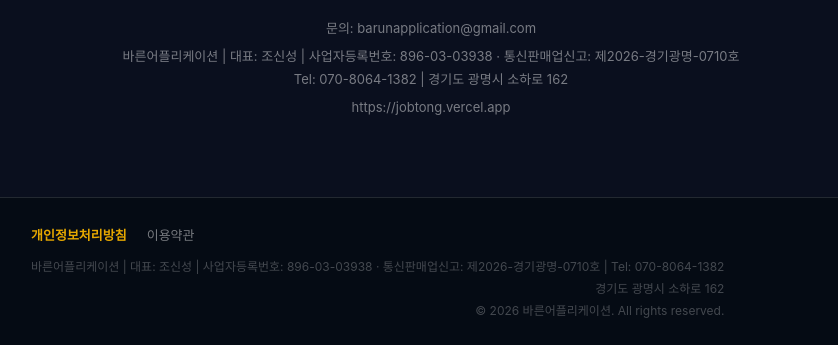
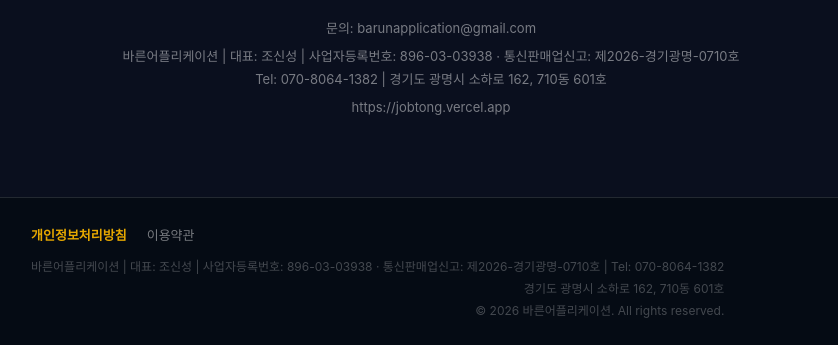
Before and after one commit to csscham-prog/jobtong, a Next.js app: page /privacy in a window 1280 px wide. Shown: the part 3718-4063 px from the top of the page, without its empty margins (209-1047 px from the left). Built offline with nearby package versions, Linux system fonts and the light colour scheme; a web font is replaced by a local one.

Commit message:
Update page.tsx

```diff
--- a/app/privacy/page.tsx
+++ b/app/privacy/page.tsx
@@ -162,7 +162,7 @@ export default function PrivacyPage() {
         <div style={{ marginTop: 48, textAlign: 'center', color: textMuted, fontSize: 13 }}>
           <p>문의: {'barunapplication@gmail.com'}</p>
           <p style={{ marginTop: 8 }}>바른어플리케이션 | 대표: 조신성 | 사업자등록번호: 896-03-03938 · 통신판매업신고: 제2026-경기광명-0710호</p>
-          <p style={{ marginTop: 4 }}>Tel: 070-8064-1382 | 경기도 광명시 소하로 162</p>
+          <p style={{ marginTop: 4 }}>Tel: 070-8064-1382 | 경기도 광명시 소하로 162, 710동 601호</p>
           <p style={{ marginTop: 8 }}>{'https://jobtong.vercel.app'}</p>
         </div>
       </main>
@@ -176,7 +176,7 @@ export default function PrivacyPage() {
           </div>
           <div style={{ textAlign: 'right' }}>
             <p style={{ fontSize: 12, color: 'rgba(255,255,255,0.25)', margin: '0 0 4px' }}>바른어플리케이션 | 대표: 조신성 | 사업자등록번호: 896-03-03938 · 통신판매업신고: 제2026-경기광명-0710호 | Tel: 070-8064-1382</p>
-            <p style={{ fontSize: 12, color: 'rgba(255,255,255,0.25)', margin: '0 0 4px' }}>경기도 광명시 소하로 162</p>
+            <p style={{ fontSize: 12, color: 'rgba(255,255,255,0.25)', margin: '0 0 4px' }}>경기도 광명시 소하로 162, 710동 601호</p>
             <p style={{ fontSize: 12, color: 'rgba(255,255,255,0.25)', margin: 0 }}>© 2026 바른어플리케이션. All rights reserved.</p>
           </div>
         </div>
```
